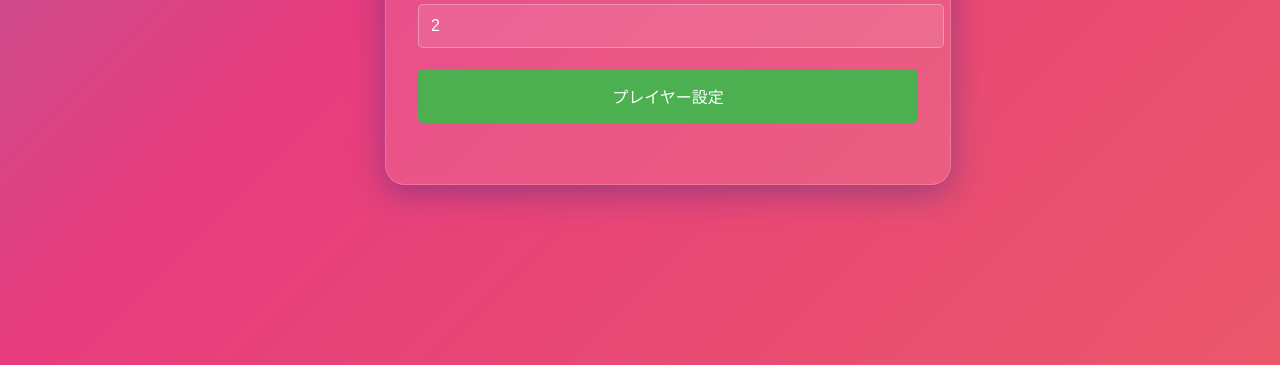
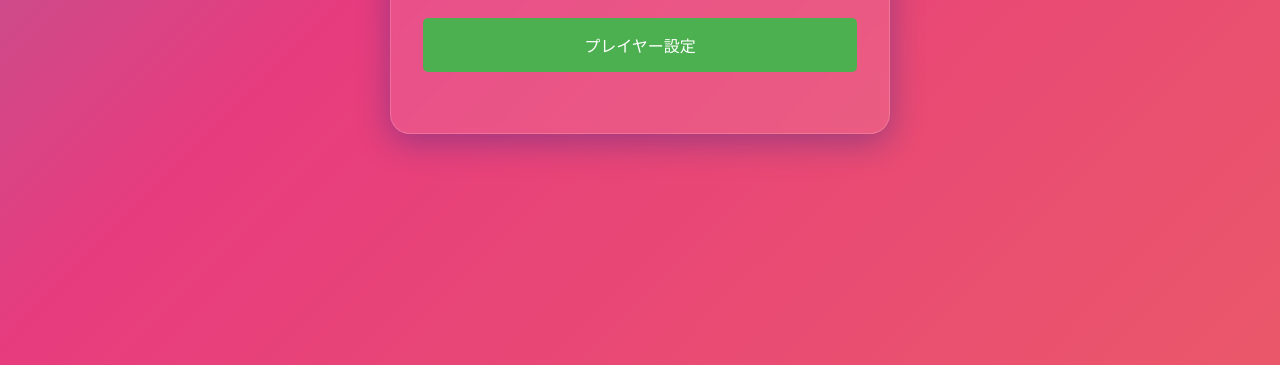
Before and after one commit to taki-kai/kenkenken, a plain HTML site: page index.html in a window 1280 px wide. Shown: the part 435-800 px from the top of the page. Drawn offline with Linux system fonts and the light colour scheme.

Commit message:
Add files via upload

```diff
--- a/index.html
+++ b/index.html
@@ -2,7 +2,7 @@
 <html lang="ja">
 <head>
     <meta charset="UTF-8">
-    <meta name="viewport" content="width=device-width, initial-scale=1.0, maximum-scale=1.0, user-scalable=no">
+    <meta name="viewport" content="width=device-width, initial-scale=1.0">
     <title>ケンケンチャレンジ</title>
     <link href="https://fonts.googleapis.com/css2?family=Poppins:wght@400;600;700&display=swap" rel="stylesheet">
     <link rel="stylesheet" href="style.css">
--- a/style.css
+++ b/style.css
@@ -1,9 +1,7 @@
-html, body {
-  overflow: hidden;
-  position: fixed;
-  width: 100%;
-  height: 100%;
-  -webkit-overflow-scrolling: touch;
+* {
+  box-sizing: border-box;
+  margin: 0;
+  padding: 0;
 }
 
 body {
@@ -40,9 +38,6 @@ body {
   border: 1px solid rgba(255, 255, 255, 0.18);
   width: 100%;
   max-width: 400px;
-  overflow-y: auto;
-  max-height: 100vh;
-  -webkit-overflow-scrolling: touch;
 }
 
 .game-title {
```
